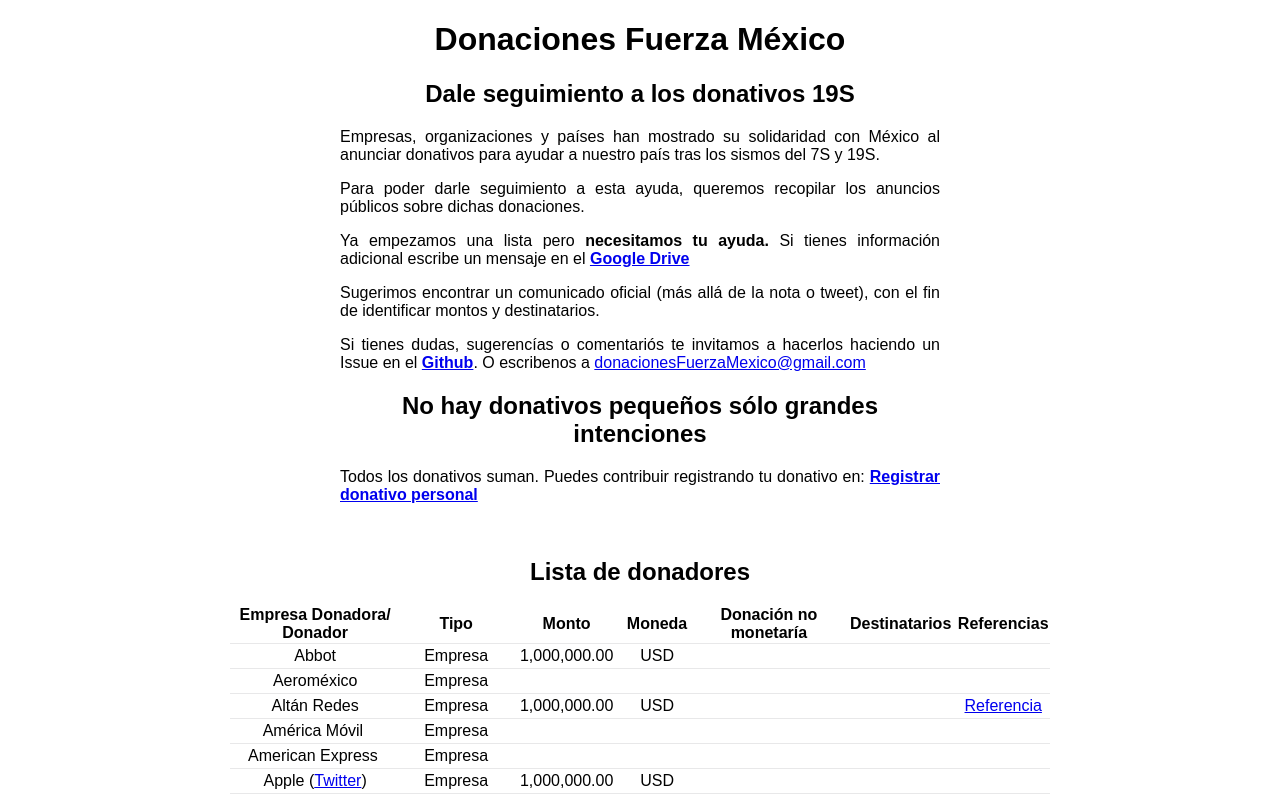
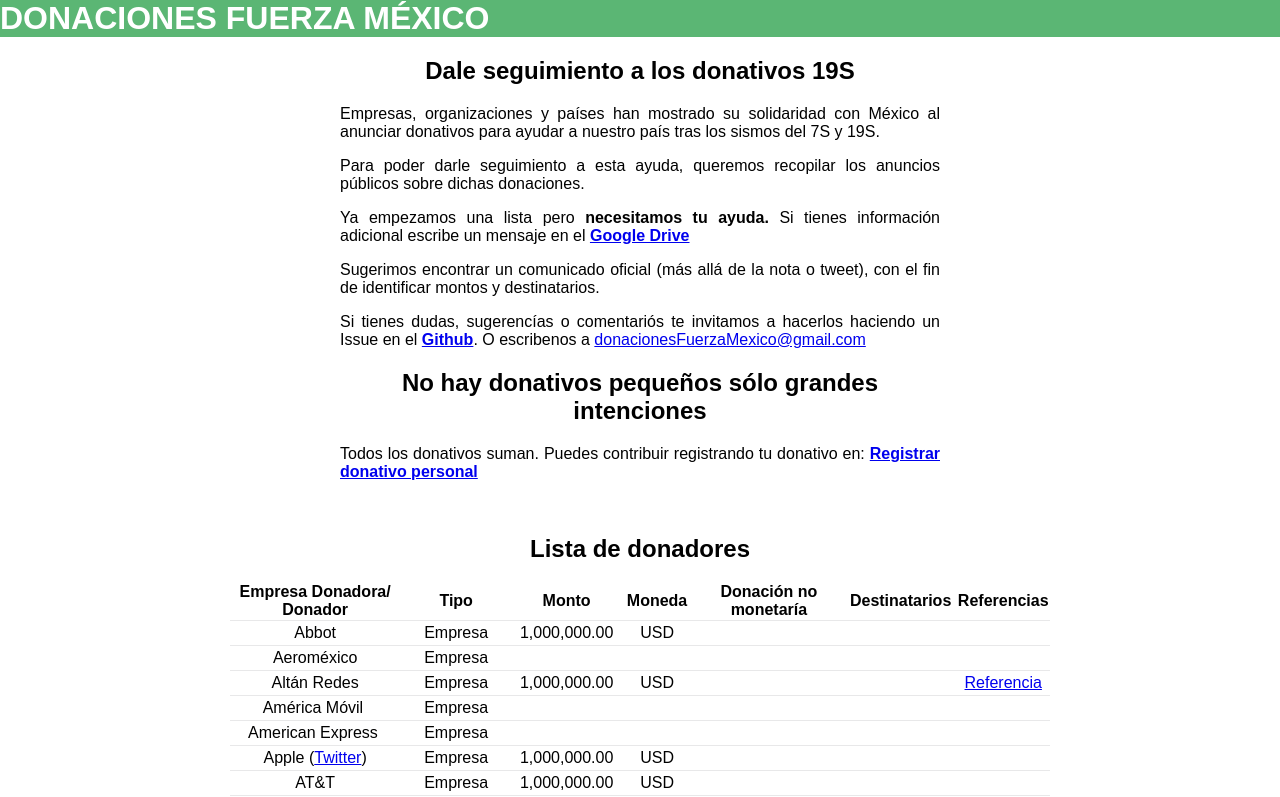
Before and after one commit to OSOM-MEXICO/donacionesFuerzaMexico, a React (Create React App) app: page / in a window 1280 px wide. Shown: the top 797 px of the page. Built offline with nearby package versions, Linux system fonts and the light colour scheme.

Commit message:
Quique style, start

```diff
--- /dev/null
+++ b/src/App.css
@@ -0,0 +1,40 @@
+.App {
+  text-align: center; }
+
+.App-logo {
+  animation: App-logo-spin infinite 20s linear;
+  height: 80px; }
+
+header {
+  background-color: #5bb674; }
+  header h1 {
+    color: white;
+    text-transform: uppercase;
+    margin: 0;
+    text-align: start; }
+
+.App-header {
+  background-color: #222;
+  height: 150px;
+  padding: 20px;
+  color: white; }
+
+.App-title {
+  font-size: 1.5em; }
+
+.App-intro {
+  font-size: large; }
+
+@keyframes App-logo-spin {
+  from {
+    transform: rotate(0deg); }
+  to {
+    transform: rotate(360deg); } }
+
+#seguimiento-donativos {
+  width: 90%;
+  max-width: 600px;
+  margin: auto; }
+
+#seguimiento-donativos p {
+  text-align: justify; }
--- a/src/App.js
+++ b/src/App.js
@@ -1,6 +1,6 @@
-import React, {Component} from 'react';
-import './App.css';
-import ListaDonadores from './listaDonadores/listaDonadores';
+import React, { Component } from "react";
+import "./App.css";
+import ListaDonadores from "./listaDonadores/listaDonadores";
 class App extends Component {
   render() {
     return (
@@ -10,57 +10,70 @@
         </header>
         <div id="seguimiento-donativos">
           <h2>Dale seguimiento a los donativos 19S</h2>
-          <p>Empresas, organizaciones y países han mostrado su
-            solidaridad con México al anunciar donativos para ayudar a
-            nuestro país tras los sismos del 7S y 19S.</p>
-          <p>Para poder darle seguimiento a esta ayuda, queremos
-            recopilar los anuncios públicos sobre dichas donaciones.
+          <p>
+            Empresas, organizaciones y países han mostrado su solidaridad con
+            México al anunciar donativos para ayudar a nuestro país tras los
+            sismos del 7S y 19S.
+          </p>
+          <p>
+            Para poder darle seguimiento a esta ayuda, queremos recopilar los
+            anuncios públicos sobre dichas donaciones.
           </p>
 
           <p className="ListaDonadores-intro">
-            Ya empezamos una lista pero <strong>necesitamos tu ayuda.</strong> Si tienes
-            información adicional escribe un mensaje en el{' '}
+            Ya empezamos una lista pero <strong>necesitamos tu ayuda.</strong>{" "}
+            Si tienes información adicional escribe un mensaje en el{" "}
             <strong>
               <a
                 href="https://docs.google.com/spreadsheets/d/1fCFg-SziSYTBDKJ5cVYMtb-3HL2lVg7_4usV6iPhbRc/edit#gid=1122797035"
                 target="_blank"
-                rel="noopener noreferrer">Google Drive</a>
+                rel="noopener noreferrer"
+              >
+                Google Drive
+              </a>
             </strong>
           </p>
-          <p>Sugerimos encontrar un comunicado oficial (más allá de la
-            nota o tweet), con el fin de identificar montos y
-            destinatarios.</p>
+          <p>
+            Sugerimos encontrar un comunicado oficial (más allá de la nota o
+            tweet), con el fin de identificar montos y destinatarios.
+          </p>
           <p className="ListaDonadores-intro">
-              Si tienes dudas, sugerencías o comentariós te invitamos a
-              hacerlos haciendo un Issue en el{' '}
+            Si tienes dudas, sugerencías o comentariós te invitamos a hacerlos
+            haciendo un Issue en el{" "}
             <strong>
               <a
                 href="https://github.com/OSOM-MEXICO/donacionesFuerzaMexico"
                 target="_blank"
-                  rel="noopener noreferrer">Github</a>
+                rel="noopener noreferrer"
+              >
+                Github
+              </a>
             </strong>
-               {'. '}  O escribenos a <a href="mailto:donacionesFuerzaMexico@gmail.com">donacionesFuerzaMexico@gmail.com</a>
+            {". "} O escribenos a{" "}
+            <a href="mailto:donacionesFuerzaMexico@gmail.com">
+              donacionesFuerzaMexico@gmail.com
+            </a>
           </p>
           <h2>No hay donativos pequeños sólo grandes intenciones</h2>
 
           <p className="ListaDonadores-intro">
-            Todos los donativos suman. Puedes contribuir registrando tu donativo en: {' '}
+            Todos los donativos suman. Puedes contribuir registrando tu donativo
+            en: {" "}
             <strong>
               <a
                 href="https://goo.gl/forms/kRQrKgiFZfbLqIEb2"
                 target="_blank"
-                rel="noopener noreferrer">Registrar donativo personal</a>
+                rel="noopener noreferrer"
+              >
+                Registrar donativo personal
+              </a>
             </strong>
           </p>
         </div>
-        <br/>
-        <h2>Lista de donadores
-        </h2>
-        <ListaDonadores/>
-            <div id="seguimiento-donativos">
-
-        </div>
-
+        <br />
+        <h2>Lista de donadores</h2>
+        <ListaDonadores />
+        <div id="seguimiento-donativos" />
       </div>
     );
   }
--- a/src/App.scss
+++ b/src/App.scss
@@ -1,3 +1,4 @@
+$mainColor:#5bb674;
 .App {
   text-align: center;
 }
@@ -6,7 +7,15 @@
   animation: App-logo-spin infinite 20s linear;
   height: 80px;
 }
-
+header{
+  background-color: $mainColor;
+  h1{
+    color:white;
+    text-transform: uppercase;
+    margin:0;
+    text-align: start;
+  }
+}
 .App-header {
   background-color: #222;
   height: 150px;
```
Lines whose indentation alone changed are shown as unchanged.
